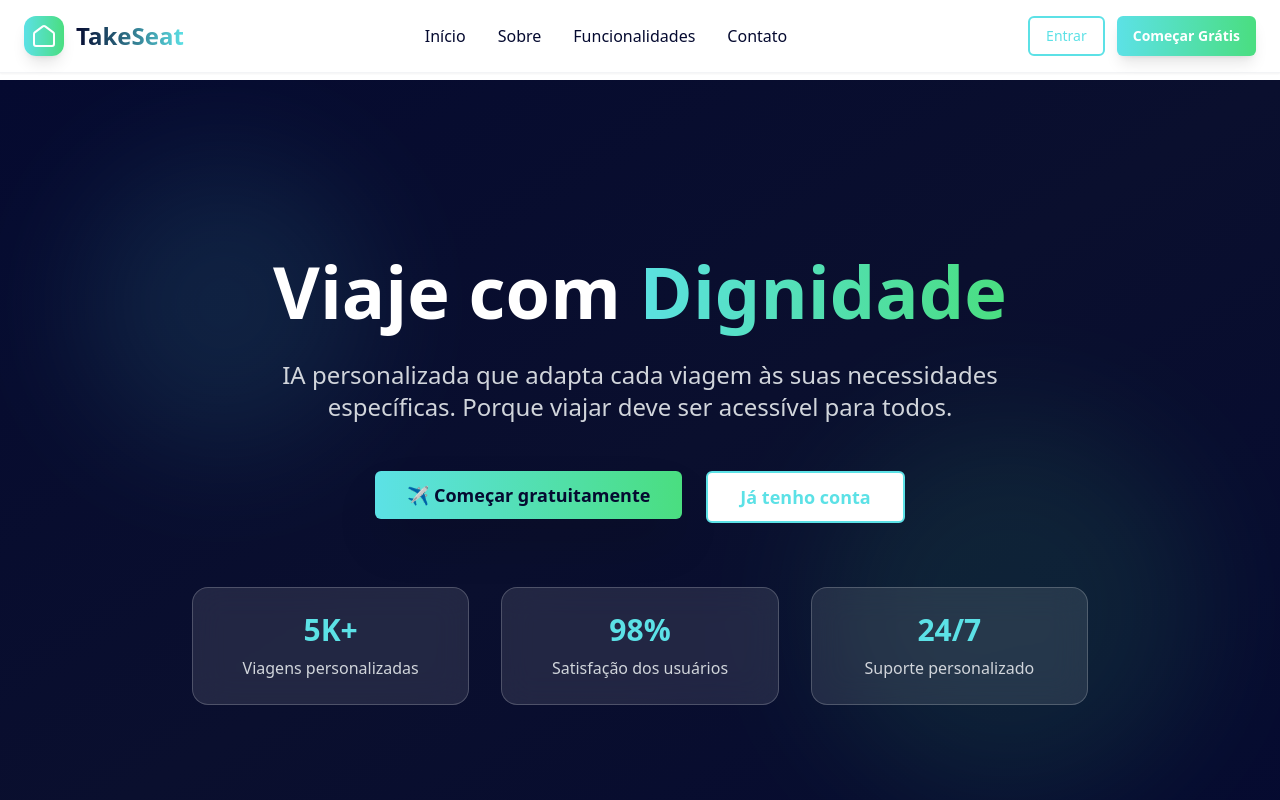
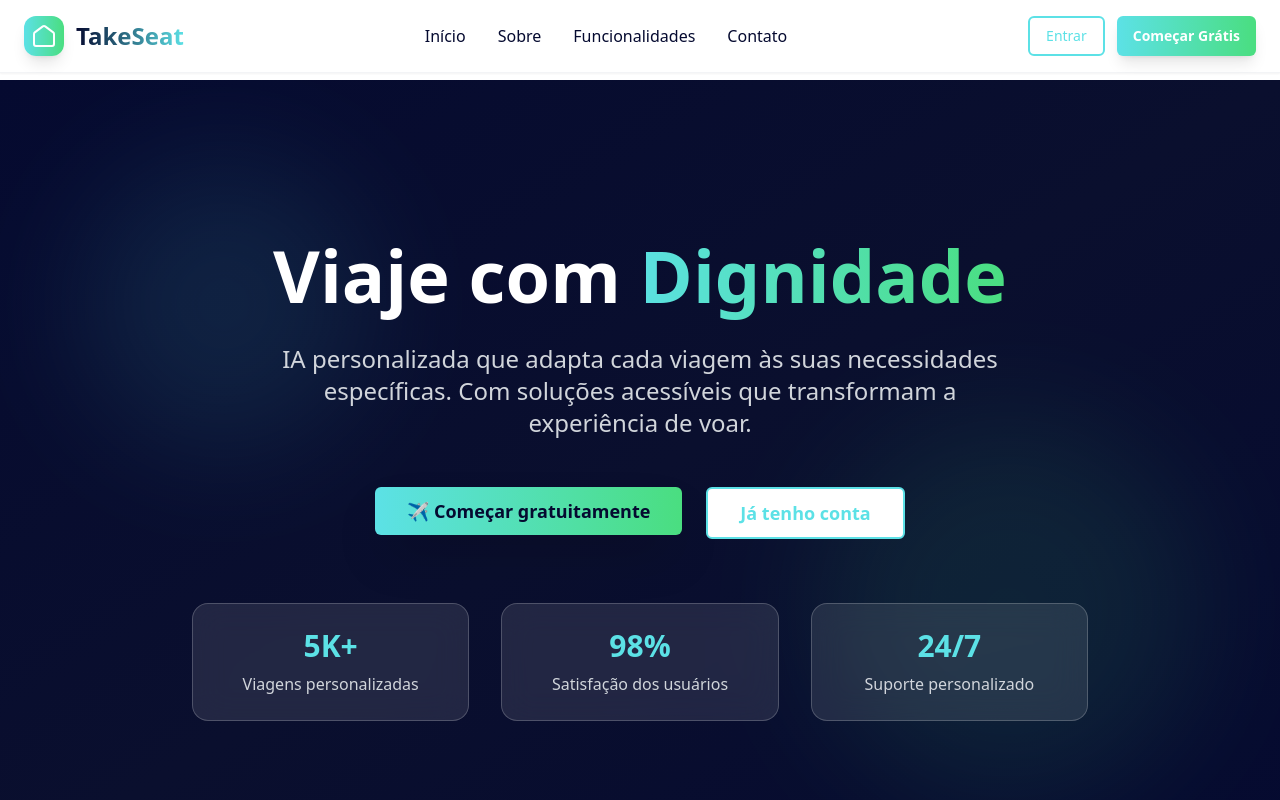
Before and after one commit to MatheusGuerraa77/take-seat-ai-journeys, a React (Vite) app: page / in a window 1280 px wide. Shown: the top 800 px of the page. Built offline with nearby package versions, Linux system fonts and the light colour scheme.

Commit message:
Refactor: Update HeroSection text
Replaced the text "Porque viajar deve ser acessível para todos." with "Com soluções acessíveis que transformam a experiência de voar." in the HeroSection component.

```diff
--- a/src/components/HeroSection.tsx
+++ b/src/components/HeroSection.tsx
@@ -21,7 +21,7 @@ const HeroSection = () => {
 
           <p className="text-xl md:text-2xl text-gray-300 mb-12 max-w-3xl mx-auto leading-relaxed">
             IA personalizada que adapta cada viagem às suas necessidades específicas.
-            Porque viajar deve ser acessível para todos.
+            Com soluções acessíveis que transformam a experiência de voar.
           </p>
 
           <div className="flex flex-col sm:flex-row gap-6 justify-center mb-16">
```
